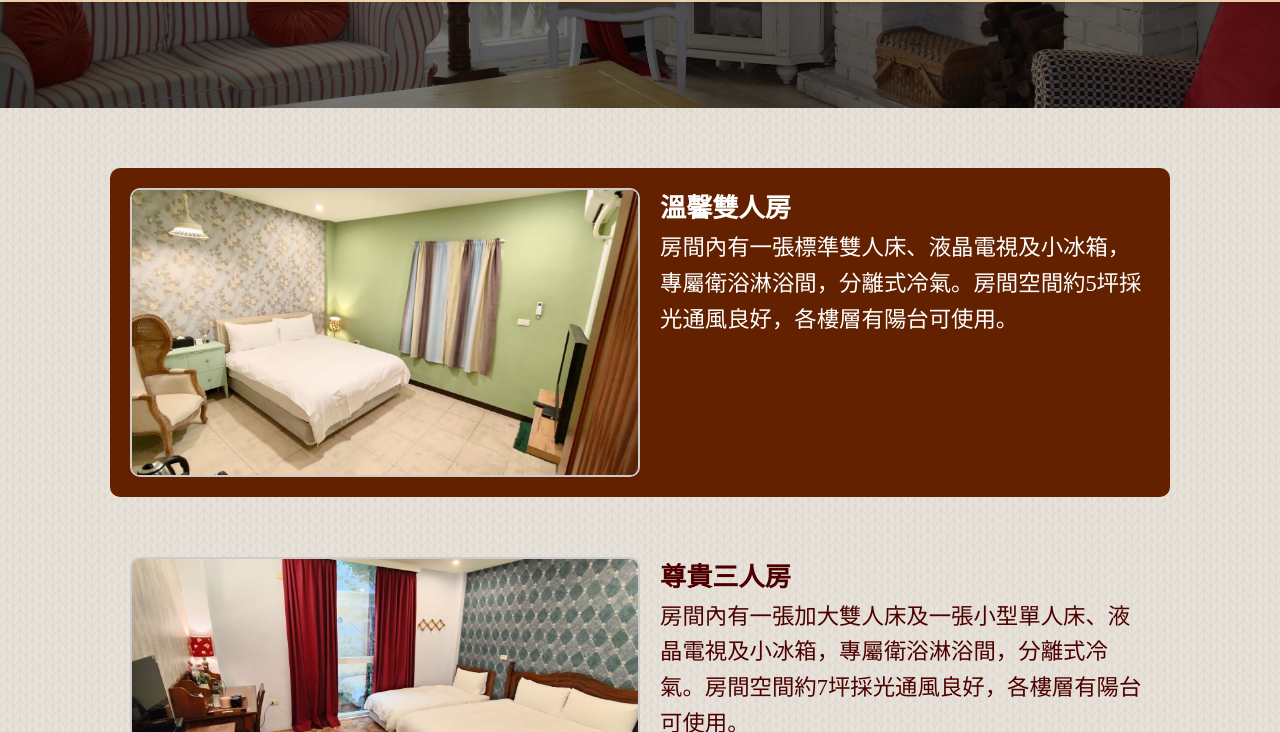
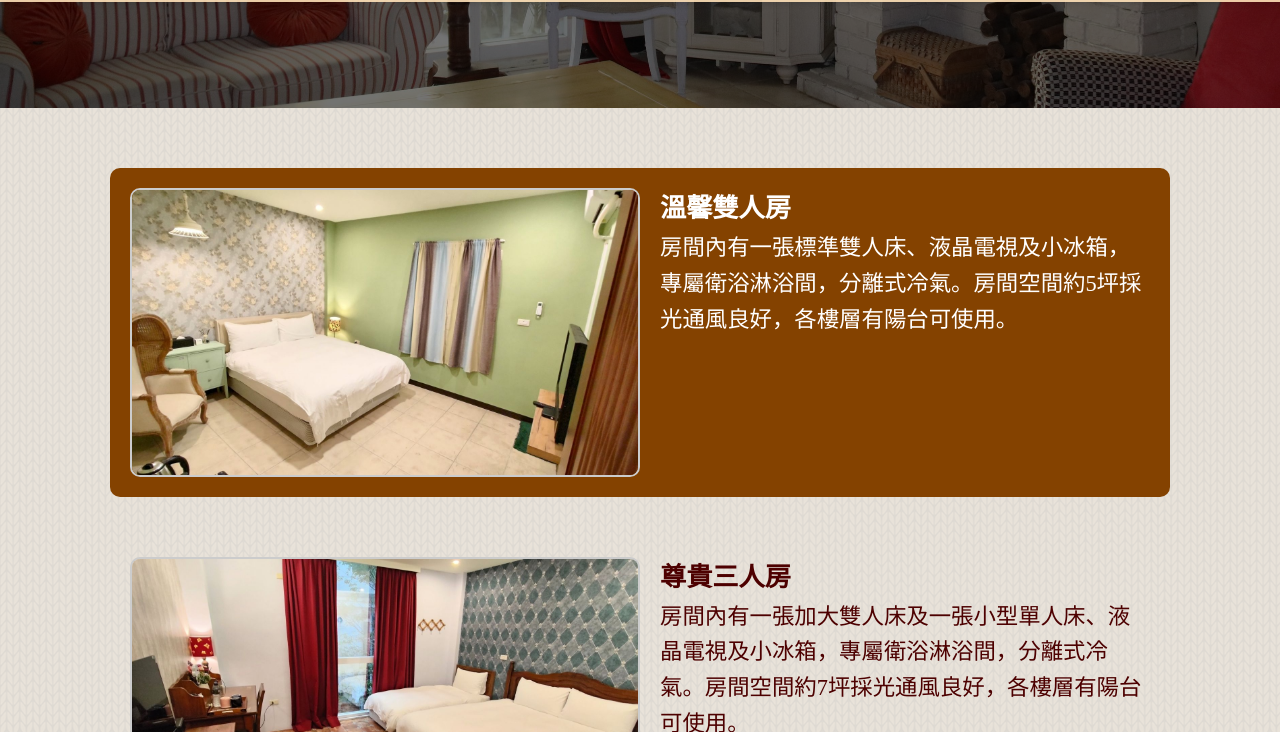
Before and after one commit to cityamalfi/cityamalfi.github.io, a plain HTML site: page index.html in a window 1280 px wide. In both pictures the pointer is over the element 640 px from the left and 824 px from the top of the page. Shown: the part 492-1224 px from the top of the page. Drawn offline with Linux system fonts and the light colour scheme.

```diff
--- a/index.html
+++ b/index.html
@@ -140,7 +140,7 @@
     }
 
     .room:hover {
-      background-color: #642100;
+      background-color: #844200;
     }
 
     .room-description {
```
Also changed, not shown: rooms.html (+1 -1 lines).
